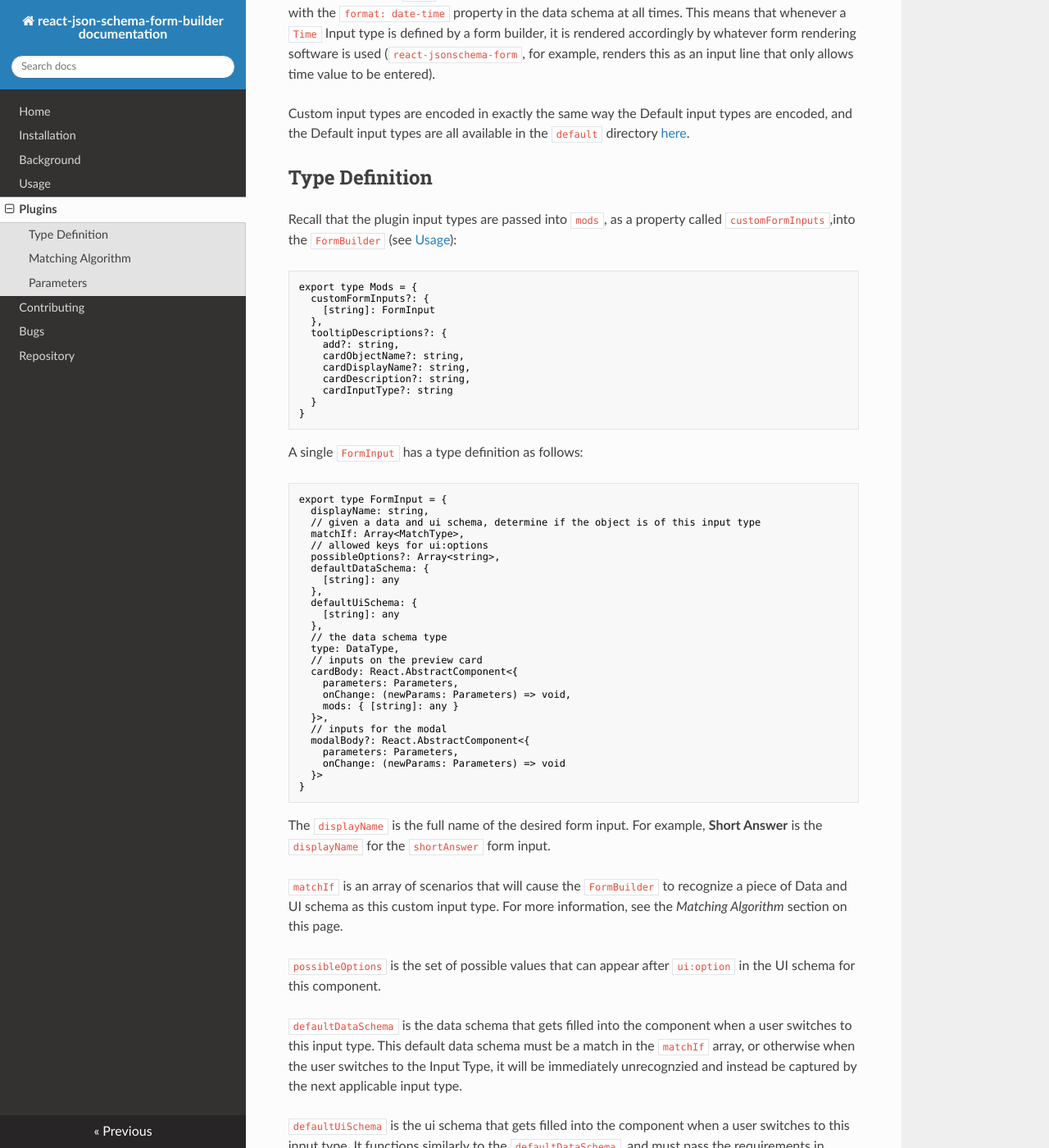
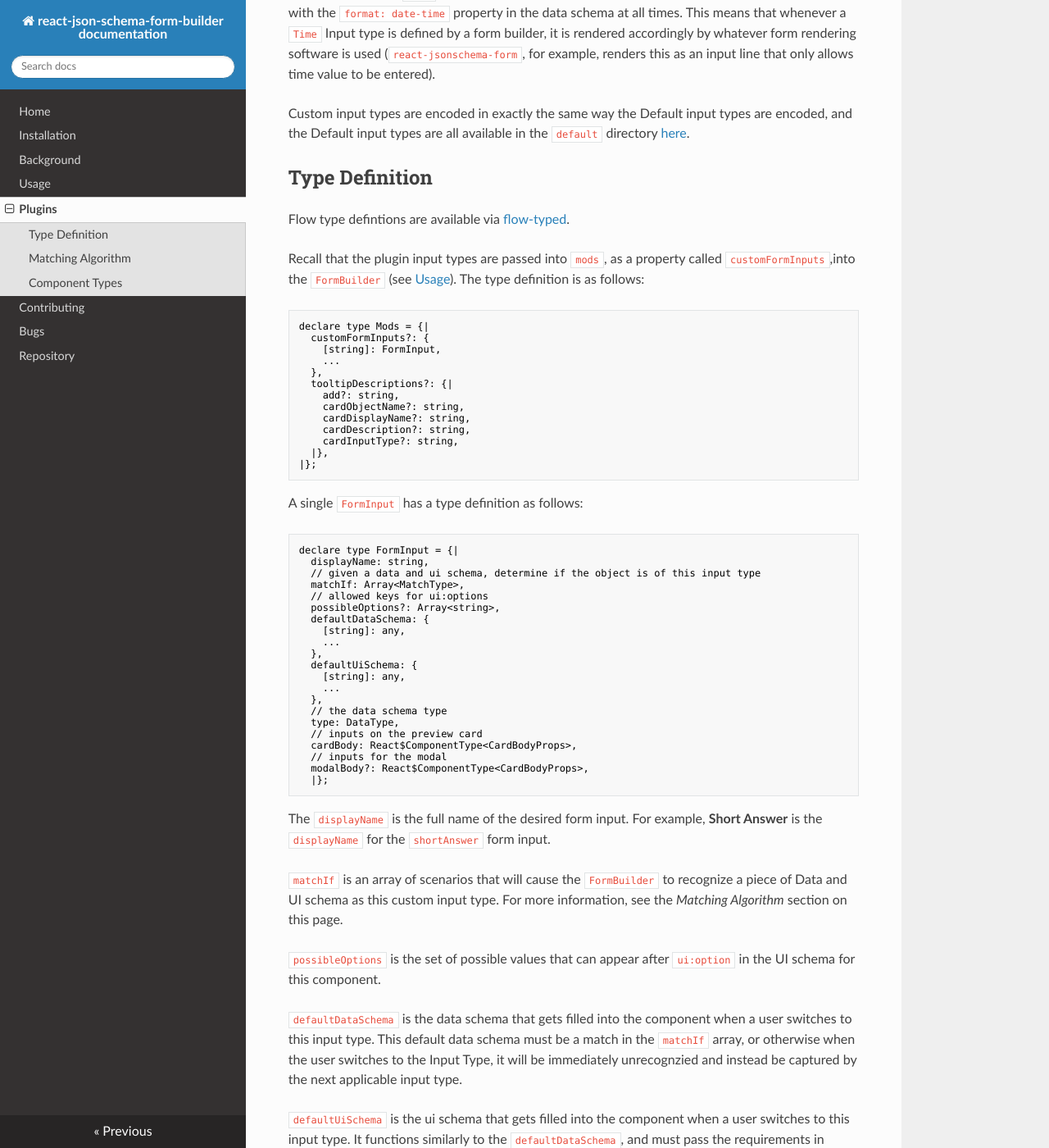
Before and after one commit to ginkgobioworks/react-json-schema-form-builder, an MkDocs documentation site: the page built from docs/Plugins.md, in a window 1280 px wide and 1400 px high, scrolled down 326 px. Shown: the whole window at 82% size. Built offline with MkDocs 1.6.1, drawn with Linux system fonts in a browser that asks for light colours; nearby versions of some CDN libraries; some of the changed text lies outside the part shown.

Commit message:
Fix several issues with the flow-libdef
Fix several issues with the flow-libdef
- Remove `CardProps`, `SectionProps`, and `ElementProps`, which were vestigial and not currently being used.
- Remove exactness in object definitions with indexer properties, as they are incompatible.
- Export a props type for `cardBody` and `modalBody` components so that these components can be defined externally.
- Use `React$ComponentType`, as `React$AbstractComponent` was incorrect.

````diff
--- a/docs/Plugins.md
+++ b/docs/Plugins.md
@@ -8,52 +8,50 @@ Custom input types are encoded in exactly the same way the Default input types a
 
 ## Type Definition
 
-Recall that the plugin input types are passed into `mods`, as a property called `customFormInputs`,into the `FormBuilder` (see [Usage](Usage.md)):
+Flow type defintions are available via [flow-typed](https://github.com/flow-typed/flow-typed).
+
+Recall that the plugin input types are passed into `mods`, as a property called `customFormInputs`,into the `FormBuilder` (see [Usage](Usage.md)). The type definition is as follows:
 
 ```react
-export type Mods = {
+declare type Mods = {|
   customFormInputs?: {
-    [string]: FormInput
+    [string]: FormInput,
+    ...
   },
-  tooltipDescriptions?: {
+  tooltipDescriptions?: {|
     add?: string,
     cardObjectName?: string,
     cardDisplayName?: string,
     cardDescription?: string,
-    cardInputType?: string
-  }
-}
+    cardInputType?: string,
+  |},
+|};
 ```
 
 A single `FormInput` has a type definition as follows:
 
 ```react
-export type FormInput = {
+declare type FormInput = {|
   displayName: string,
   // given a data and ui schema, determine if the object is of this input type
   matchIf: Array<MatchType>,
   // allowed keys for ui:options
   possibleOptions?: Array<string>,
   defaultDataSchema: {
-    [string]: any
+    [string]: any,
+    ...
   },
   defaultUiSchema: {
-    [string]: any
+    [string]: any,
+    ...
   },
   // the data schema type
   type: DataType,
   // inputs on the preview card
-  cardBody: React.AbstractComponent<{
-    parameters: Parameters,
-    onChange: (newParams: Parameters) => void,
-    mods: { [string]: any }
-  }>,
+  cardBody: React$ComponentType<CardBodyProps>,
   // inputs for the modal
-  modalBody?: React.AbstractComponent<{
-    parameters: Parameters,
-    onChange: (newParams: Parameters) => void
-  }>
-}
+  modalBody?: React$ComponentType<CardBodyProps>,
+  |};
 ```
 
 The `displayName` is the full name of the desired form input. For example, **Short Answer** is the `displayName` for the `shortAnswer` form input.
@@ -68,15 +66,15 @@ The `displayName` is the full name of the desired form input. For example, **Sho
 
 `type` is the Data Schema type that this input type defaults to. While a custom form input can have multiple types (would need to be defined in the `matchIf` array), this refers to the type that gets assigned immediately after a user selects this input type in the dropdown. The possible `DataType` options supported by `react-jsonschema-form` are as follows:
 
-```typescript
-type DataType =
+```react
+declare type DataType =
   | 'string'
   | 'number'
   | 'boolean'
   | 'integer'
   | 'array'
   | '*'
-  | null
+  | null;
 ```
 
 `cardBody` refers to a React component that gets rendered in the card itself, when expanded. This React component gets a set of `Parameters` that provide additional information about the FormInput, such as the `title` or the `default` properties. For more information, see the *Parameters* section.
@@ -87,16 +85,15 @@ type DataType =
 
 The `matchIf` array in a `FormInput` contains a series of `MatchType` objects, which represent different possible 'scenarios' that the `FormBuilder` may encounter when parsing a set of Data and UI Schema. The `MatchType` is defined as follows:
 
-```typescript
-type MatchType = {
+```react
+declare type MatchType = {|
   types: Array<DataType>,
   widget?: string,
   field?: string,
-  option?: { [string]: any },
   format?: string,
   $ref?: boolean,
-  enum?: boolean
-}
+  enum?: boolean,
+|};
 ```
 
 `types` refers to the set of possible input types that can register in a particular scenario.
@@ -111,20 +108,29 @@ type MatchType = {
 
 `enum` is a boolean that evaluates to true if the component has a property `enum` in the Data Schema.
 
-## Parameters
+## Component Types
 
-The following is a type definition for the Parameters object:
+`cardBody` and `modalBody` are components whose props have a type of `CardBodyProps`:
 
 ```react
-export type Parameters = {
+declare export type CardBodyProps = {|
+  parameters: Parameters,
+  onChange: (newParams: Parameters) => void,
+|};
+```
+
+`Parameters` is defined as:
+
+```react
+declare type Parameters = {|
   [string]: string | number | boolean | Array<string | number>,
   name: string,
   path: string,
-  definitionData: { [string]: any },
-  definitionUi: { [string]: any },
+  definitionData: { [string]: any, ... },
+  definitionUi: { [string]: any, ... },
   category: string,
-  'ui:option': { [string]: any }
-}
+  'ui:option': { [string]: any, ... },
+|};
 ```
 
 It can hold any number of keys pointing to specific values. One common example is `parameters.default`, which stores the default value specified by the builder for this `FormInput`.
````
Also changed, not shown: 2 other files.
